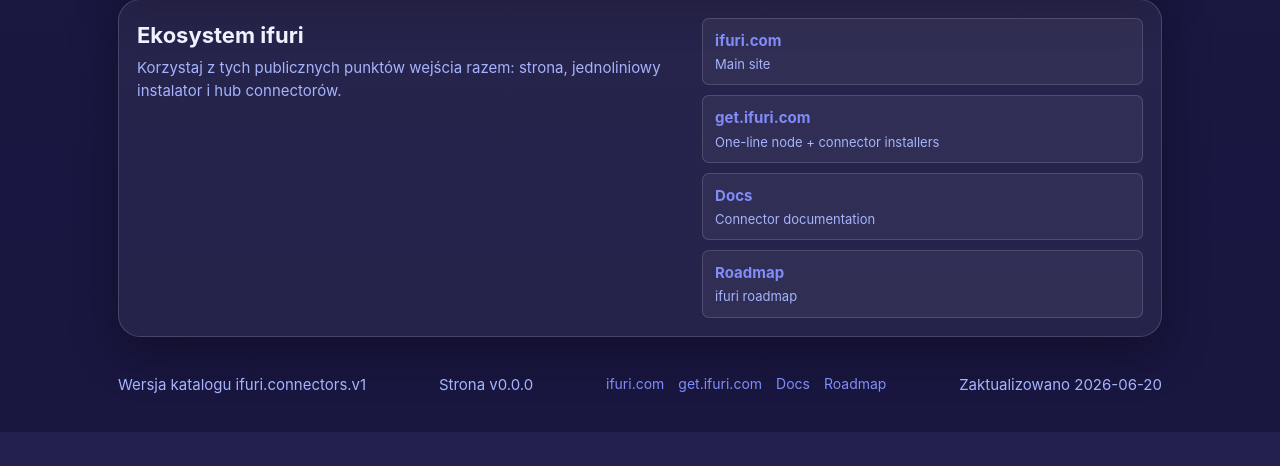
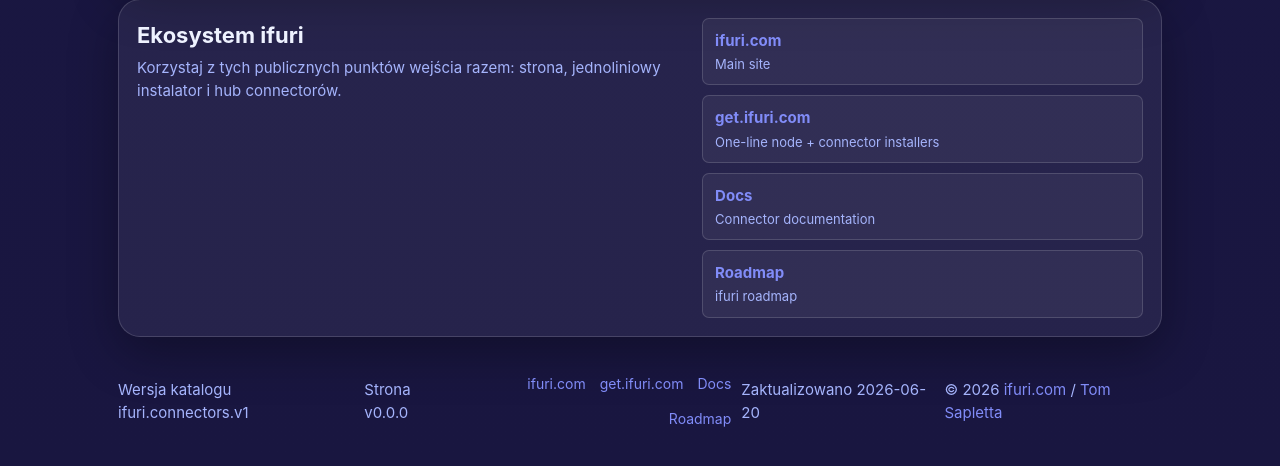
Before and after one commit to if-uri/connect.ifuri.com, a PHP site: page / in a window 1280 px wide. Shown: the part 4257-4723 px from the top of the page. Before the commit the page ends 4689 px from the top, so only its background shows below. Run offline with PHP 8.4, Linux system fonts and the light colour scheme.

Commit message:
site: add copyright footer (© 2026 ifuri.com / Tom Sapletta)

```diff
--- a/index.php
+++ b/index.php
@@ -197,7 +197,8 @@ $jsonLd = [
       </nav>
     <?php endif; ?>
     <span><?php echo hub_h(hub_t('footerUpdated')); ?> <?php echo hub_h((string) ($catalog['updatedAt'] ?? 'unknown')); ?></span>
-  </footer>
+    <span>© 2026 <a href="https://ifuri.com">ifuri.com</a> / <a href="https://tom.sapletta.com">Tom Sapletta</a></span>
+</footer>
 
   <script>window.CONNECT_HUB_BASE = <?php echo json_encode(hub_base_url(), JSON_UNESCAPED_SLASHES); ?>;
 window.CONNECT_I18N = <?php echo json_encode(hub_js_i18n(), JSON_UNESCAPED_SLASHES | JSON_UNESCAPED_UNICODE); ?>;</script>
```
